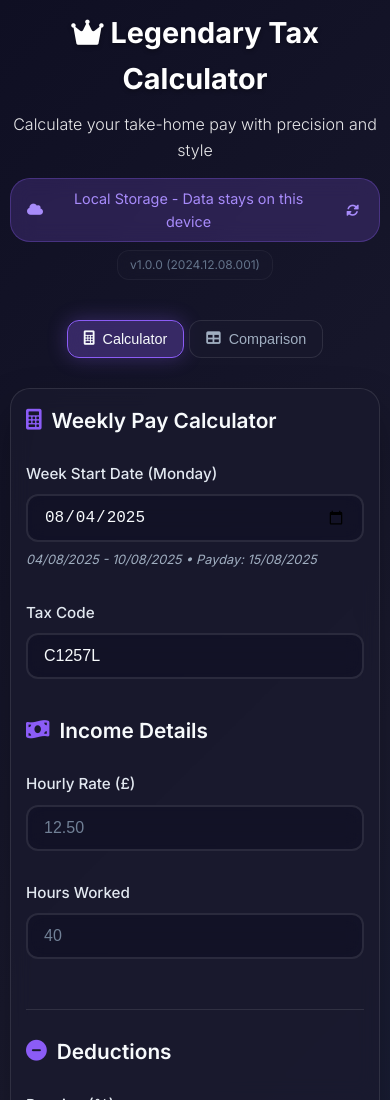
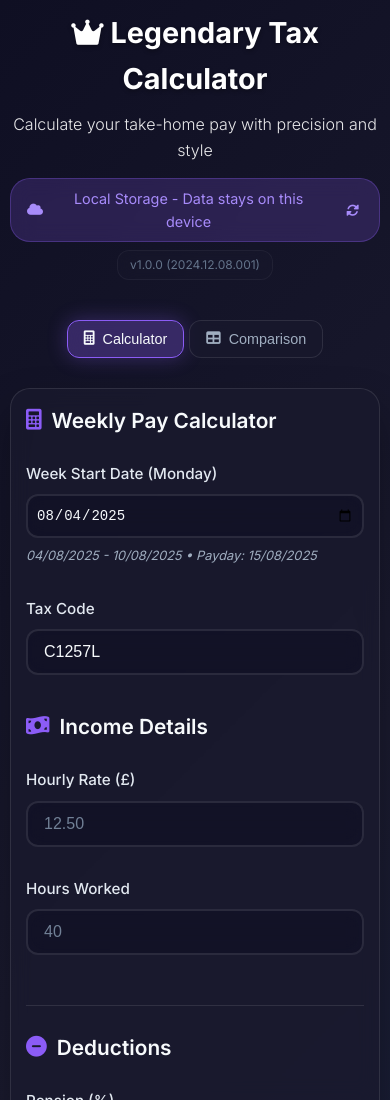
Before and after one commit to CavemanUK/legendary-tax-calculator, a plain HTML site: page index.html in a window 390 px wide. Shown: the top 1100 px of the page. Drawn offline with Linux system fonts and the light colour scheme.

Commit message:
Fix date input responsive design for iPhone and mobile devices

```diff
--- a/styles.css
+++ b/styles.css
@@ -304,6 +304,21 @@ body {
 
 .form-group input::placeholder {
     color: #718096;
+}
+
+/* Date input specific styles for mobile */
+.form-group input[type="date"] {
+    min-height: 44px; /* iOS minimum touch target */
+    -webkit-appearance: none;
+    appearance: none;
+}
+
+/* iOS Safari date input fixes */
+@supports (-webkit-touch-callout: none) {
+    .form-group input[type="date"] {
+        padding: 12px 12px;
+        font-size: 16px; /* Prevents zoom on iOS */
+    }
 }
 
 /* Button Styles */
@@ -702,6 +717,16 @@ body {
         font-size: 16px; /* Prevents zoom on iOS */
     }
 
+    /* Mobile date input fixes */
+    .form-group input[type="date"] {
+        min-height: 44px;
+        max-width: 100%;
+        overflow: hidden;
+        text-overflow: ellipsis;
+        -webkit-appearance: none;
+        appearance: none;
+    }
+
     .btn {
         padding: 14px 24px;
         font-size: 16px;
@@ -767,6 +792,12 @@ body {
         margin-top: 25px;
         padding-top: 15px;
     }
+
+    /* Extra small screen date input fixes */
+    .form-group input[type="date"] {
+        font-size: 14px;
+        padding: 10px 8px;
+    }
 }
 
 /* Desktop Enhancements */
```
